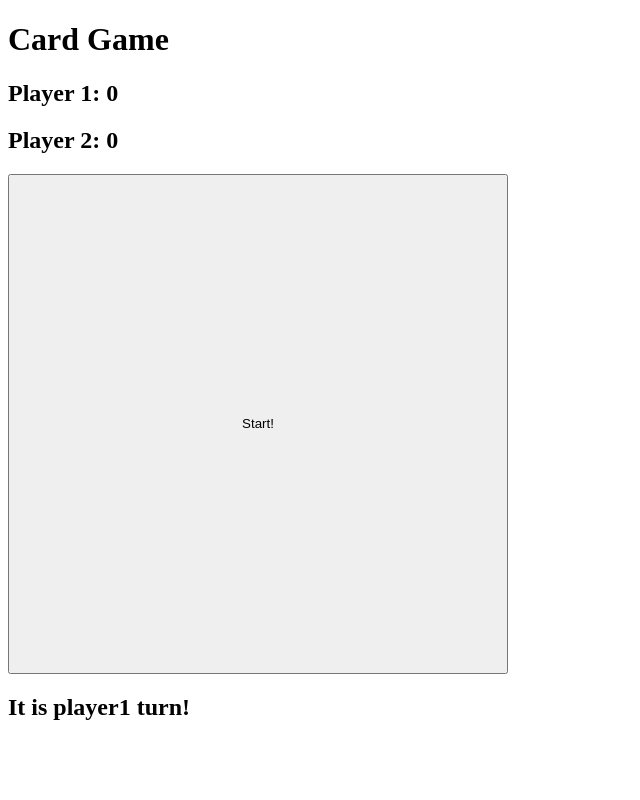
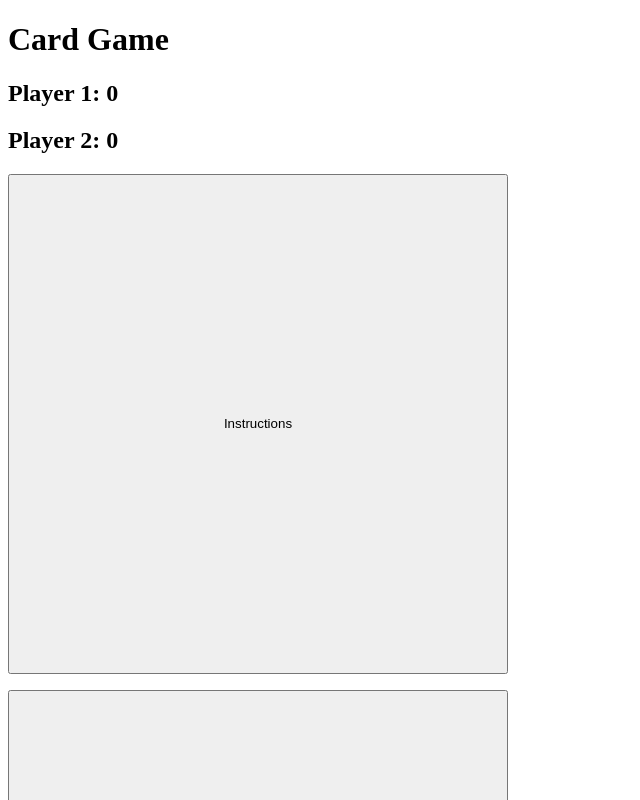
Before and after one commit to Isaac-Sturtridge/trading-card-game-frontend, a React (Vite) app: page / in a window 1280 px wide. Shown: the top 800 px of the page, without its empty margins (0-640 px from the left). Built offline with nearby package versions, Linux system fonts and the light colour scheme; no server answers.

Commit message:
Initialised React Header with Instructions

```diff
--- a/package.json
+++ b/package.json
@@ -22,6 +22,8 @@
     "eslint-plugin-react": "^7.33.2",
     "eslint-plugin-react-hooks": "^4.6.0",
     "eslint-plugin-react-refresh": "^0.4.5",
+    "react-router": "^6.21.1",
+    "react-router-dom": "^6.21.1",
     "vite": "^5.0.8"
   }
 }
--- a/src/App.jsx
+++ b/src/App.jsx
@@ -7,6 +7,7 @@ import { CardPile } from "./components/CardPile";
 import Header from "./components/Header";
 import GameOver from "./components/GameOver";
 import EndTurn from "./components/EndTurn";
+import Instructions from "./components/Instructions"
 
 function App() {
   const [isConnected, setIsConnected] = useState(socket.connected);
@@ -17,6 +18,7 @@ function App() {
   const [gameOver, setGameOver] = useState(false);
   const [turnEnded, setTurnEnded] = useState(false);
   const [whoIsPlaying, setWhoIsPlaying] = useState("player1");
+  const [instructions, setInstructions] = useState(false)
 
   useEffect(() => {
     const onDisconnect = () => {
@@ -80,7 +82,8 @@ function App() {
   return (
     <>
       <h1>Card Game</h1>
-      <Header score={score} />
+      <Header score={score} setInstructions={setInstructions}/>
+      {instructions ? <Instructions /> : null}
       <GameStart hasStarted={hasStarted} setHasStarted={setHasStarted} />
       <h2>It is {whoIsPlaying} turn!</h2>
       {hasStarted ? <h1>Game Started!</h1> : null}
--- a/src/components/Header.jsx
+++ b/src/components/Header.jsx
@@ -1,6 +1,21 @@
-const Header = ({score})=>{
-    return (<><h2>Player 1: {score.player1}</h2>
-    <h2>Player 2: {score.player2}</h2></>)
-}
+const Header = ({ score, setInstructions }) => {
+    const handleInstructionsClick = () => {
+        setInstructions((instructions) => {
+            console.log(instructions)
+            return !instructions
+        })
+    }
 
-export default Header
+  return (
+    <>
+      <h2>Player 1: {score.player1}</h2>
+      <h2>Player 2: {score.player2}</h2>
+      <div id="instructionsButton">
+        <button onClick={handleInstructionsClick}>Instructions</button>
+        <p></p>
+      </div>
+    </>
+  );
+};
+
+export default Header;
--- /dev/null
+++ b/src/components/Instructions.jsx
@@ -0,0 +1,10 @@
+const Instructions = () => {
+  return (
+    <div>
+      <h1>Instructions</h1>
+      <p>Loren Ipsum</p>
+    </div>
+  );
+};
+
+export default Instructions;
```
Also changed, not shown: src/main.jsx (+7 -6 lines), 1 other file (tests, documents, lock files or other folders).
